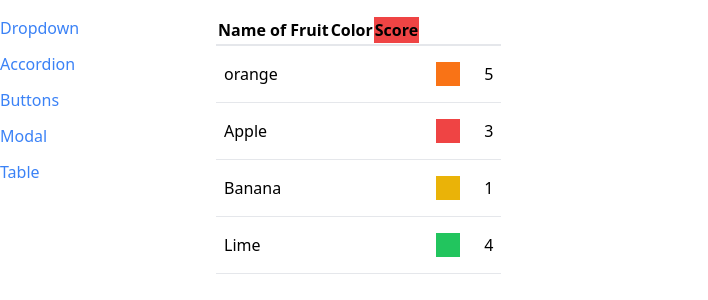
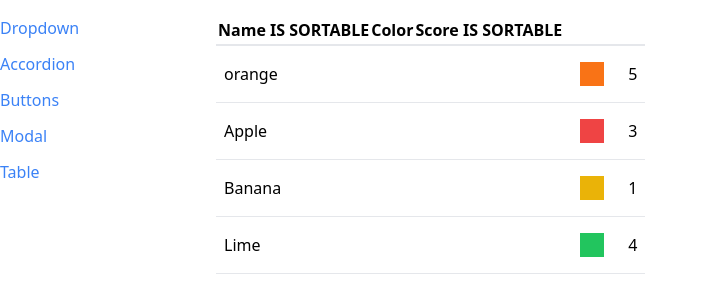
Before and after one commit to jesusoyer/React-components-project, a React (Create React App) app in the folder comps/: page /table in a window 1280 px wide. Shown: the top 300 px of the page, without its empty margins (0-708 px from the left). Built offline with nearby package versions, Linux system fonts and the light colour scheme.

Commit message:
unfinished table, to much code to got through to debug moving onto next section

```diff
--- /dev/null
+++ b/comps/src/components/SortableTable.js
@@ -0,0 +1,55 @@
+import {useState} from 'react';
+import Table from './Table';
+
+function SortableTable (props) {
+    const [sortOrder, setSortOrder] = useState(null);
+    const [sortBy, setSortBy] = useState(null);
+
+
+
+
+    const {config, data} = props;
+
+    const handleClick = (label) =>{
+        if(sortOrder === null){
+            setSortOrder('asc')
+            setSortBy(label)
+        } else if (sortOrder === 'asct'){
+            setSortOrder('desc')
+            setSortBy(label)
+        } else if (sortOrder === 'desc'){
+            setSortOrder(null);
+            setSortBy(null)
+        }
+    }
+
+    const updatedConfig = config.map((column)=> {
+        if(!column.sortValue){
+            return column;
+        }
+        return {
+            ...column,
+            header: () => <th onClick={() => handleClick(column.label)}>{column.label} IS SORTABLE</th>
+        }
+    })
+        let sortedData = data;
+        if(sortOrder && sortBy){
+            const {sortValue} = config.find(column => column.label === sortBy);
+
+            sortedData = [...data].sort((a,b) => {
+                const valueA = sortValue(a);
+                const valueB = sortValue(b)
+
+                const reverseOrder = sortOrder === 'asc'? 1: -1;
+
+                if(typeof valueA === 'string'){
+                    return valueA.localeCompare(valueB) * reverseOrder;
+                } else {
+                    return (valueA - valueB) * reverseOrder;
+                }
+            });
+        }
+
+    return <Table data={sortedData} {...props} config={updatedConfig}/>
+}
+export default SortableTable;
--- a/comps/src/pages/TablePage.js
+++ b/comps/src/pages/TablePage.js
@@ -1,4 +1,5 @@
-import Table from "../components/Table";
+// import Table from "../components/Table";
+import SortableTable from "../components/SortableTable";
 
 function TablePage() {
 const data = [
@@ -9,15 +10,16 @@
 
 ];
 const config = [
-    {label: "Name of Fruit",
-    render: (fruit) => fruit.name
+    {label: "Name",
+    render: (fruit) => fruit.name,
+    sortValue: (fruit) => fruit.name
 },
     {label: 'Color',
     render: (fruit) => <div className={`p-3 m-2 ${fruit.color}`}></div>
 },
     {label: "Score",
     render: (fruit) => fruit.score,
-    header: () => <th key="asdf" className="bg-red-500">Score</th>,
+    sortValue: (fruit) => fruit.score
 },
 
 ];
@@ -28,7 +30,7 @@
 
     return(
         <div>
-            <Table data={data} config={config} keyFn={keyFn} />
+            <SortableTable data={data} config={config} keyFn={keyFn} />
         </div>
 
 
```
